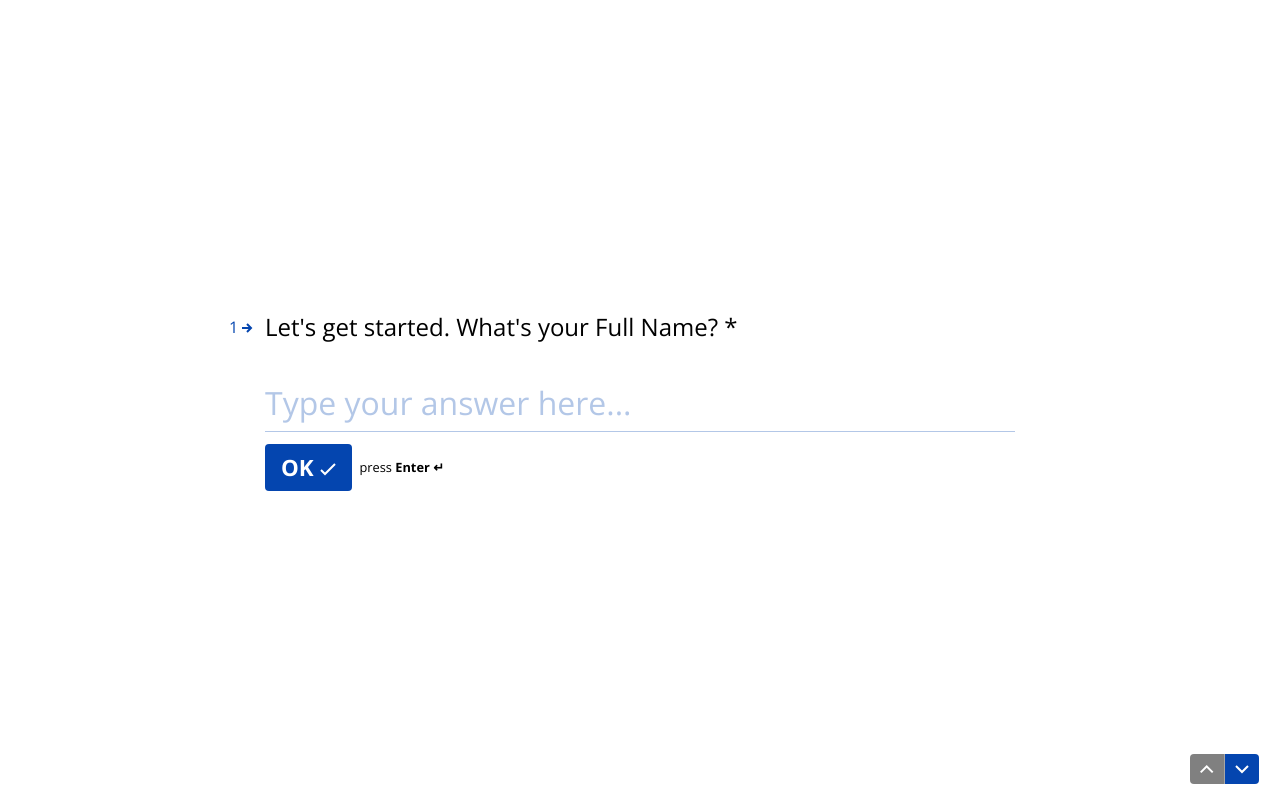
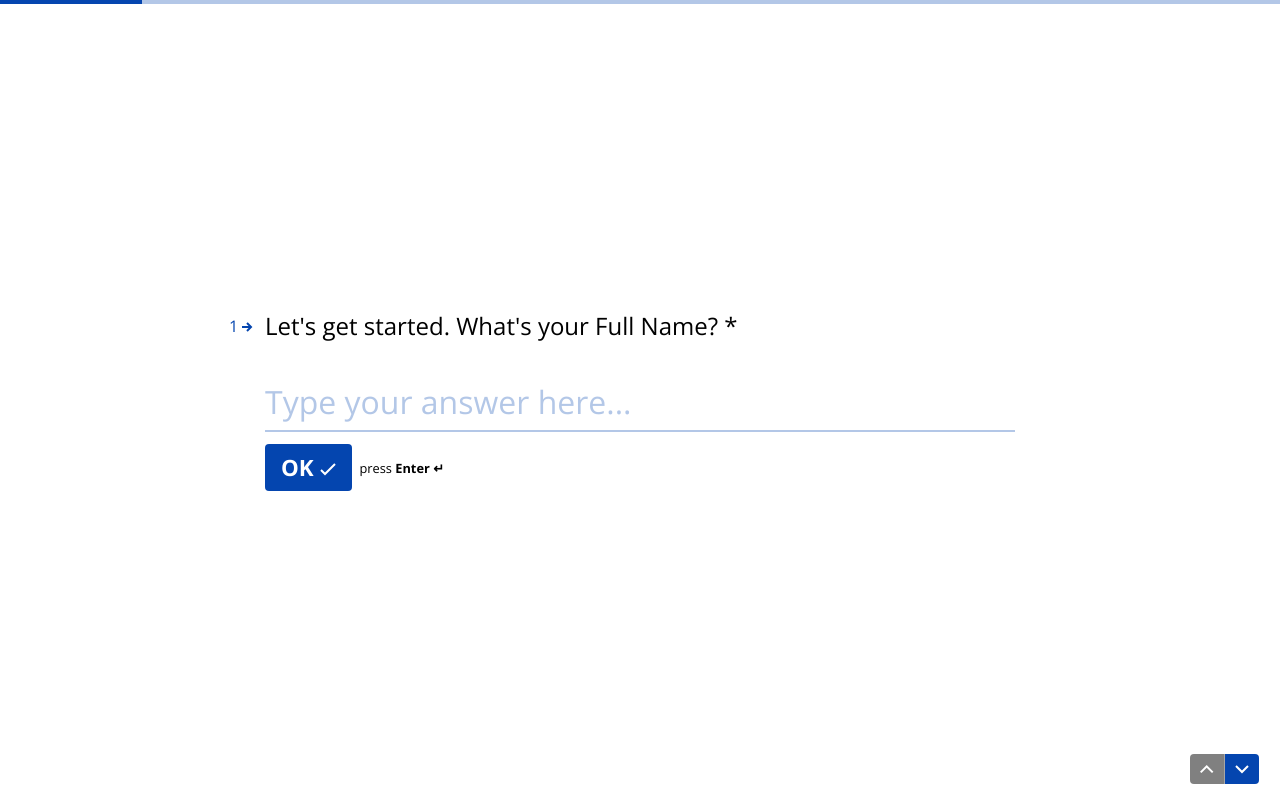
Before and after one commit to tahseenio/typeform-clone, a React (Create React App) app: page / in a window 1280 px wide. Both pictures are taken after a click on the button "Apply Now". Built offline with nearby package versions, Linux system fonts and the light colour scheme.

Commit message:
added progress bar

```diff
--- a/src/components/MyForm.tsx
+++ b/src/components/MyForm.tsx
@@ -1,14 +1,10 @@
 // TODO
 // progress bar up top
-// exit and enter animations
-// press enter and press enter issues on textarea issue
 // error states (like for #6)
 // upload state for resume
-// FInd out why nav buttons are grey when they are going disabled to usable
-// make animations go in reverse when going back
-// allow enter in textare to create line break
-// fix layout shift change when focusing input
-// create controlled input
+// remove 'any' types
+// BUG If form is not done in order then there will be issues tracking question answers.
+///// FIX the question answers array push and update methods
 
 import Navigation from './Navigation';
 import { useFormContext } from '../context/FormContextProvider';
@@ -18,6 +14,7 @@ import InputQuestion from './InputQuestion';
 import TextAreaQuestion from './TextAreaQuestion';
 import ResumeQuestion from './ResumeQuestion';
 import Results from './Results';
+import ProgressBar from './ProgressBar';
 
 const MyForm = () => {
   const { tab, formData } = useFormContext();
@@ -40,7 +37,7 @@ const MyForm = () => {
         <InputQuestion
           number={2}
           question={`Thanks ${
-            formData[0]?.Q1.split(' ')[0] ?? ''
+            formData[0]?.Q1?.split(' ')[0] ?? ''
           }. What's your email address?`}
           key={2}
         />
@@ -123,6 +120,7 @@ const MyForm = () => {
 
   return (
     <div className='container'>
+      <ProgressBar />
       <Navigation />
       <AnimatePresence exitBeforeEnter={true}>
         {pages.map((item) => {
--- /dev/null
+++ b/src/components/ProgressBar.tsx
@@ -0,0 +1,22 @@
+import { motion } from 'framer-motion';
+import { useFormContext } from '../context/FormContextProvider';
+
+const ProgressBar = () => {
+  const { tab } = useFormContext();
+
+  return (
+    <>
+      {tab !== 0 && tab !== 10 ? (
+        <div className='progress-bar'>
+          <motion.div
+            layoutId='progress'
+            className='progress-bar--actual-progress'
+            style={{ width: `calc(${(tab / 9) * 100}%)` }}
+          ></motion.div>
+        </div>
+      ) : null}
+    </>
+  );
+};
+
+export default ProgressBar;
--- a/src/components/TextAreaQuestion.tsx
+++ b/src/components/TextAreaQuestion.tsx
@@ -21,7 +21,6 @@ const TextAreaQuestion = ({
   helperText = 'Enter ↵',
 }: Props) => {
   const buttonRef = useRef<HTMLButtonElement | null>(null);
-  const textAreaRef = useRef<HTMLTextAreaElement | null>(null);
 
   const { formData, setFormData, tab, setTab, isReversed, setIsReversed } =
     useFormContext();
@@ -38,6 +37,7 @@ const TextAreaQuestion = ({
 
   const keyHandler = useCallback(
     (e: KeyboardEvent) => {
+      if (e.shiftKey === true) return;
       if (tab === 9) {
         if (e.ctrlKey === true) {
           buttonRef.current?.click();
@@ -63,8 +63,20 @@ const TextAreaQuestion = ({
 
   const { register, handleSubmit } = useForm<any>();
   const onSubmit = (data: any) => {
-    console.log('data', data);
-    setFormData([...formData, { ...data }]);
+    if (!!formData[number - 1]) {
+      console.log('it exists');
+      const newArr = formData.map((item) => {
+        if (item[`Q${number}`]) {
+          return {
+            ...data,
+          };
+        } else return item;
+      });
+      setFormData(newArr);
+    } else {
+      console.log('new value');
+      setFormData([...formData, { ...data }]);
+    }
   };
 
   return (
--- a/src/context/FormContextProvider.tsx
+++ b/src/context/FormContextProvider.tsx
@@ -6,11 +6,6 @@ export interface ContextProps {
   setIsReversed: React.Dispatch<React.SetStateAction<boolean>>;
   formData: any[];
   setFormData: React.Dispatch<React.SetStateAction<any[]>>;
-}
-
-interface pageProps {
-  number: string;
-  page: JSX.Element;
 }
 
 export interface ProviderProps {
--- a/src/index.css
+++ b/src/index.css
@@ -59,7 +59,7 @@ input {
 .textarea {
   outline: none;
   border: none;
-  border-bottom: 1px solid var(--light-blue);
+  border-bottom: 2px solid var(--light-blue);
   color: var(--blue);
   width: 100%;
   resize: none;
@@ -78,7 +78,7 @@ input {
   font-size: 2rem;
   line-height: 3.5rem;
   border: none;
-  border-bottom: 1px solid var(--light-blue);
+  border-bottom: 2px solid var(--light-blue);
   color: var(--blue);
   width: 100%;
   margin: 32px 0 12px 0;
@@ -155,6 +155,7 @@ input {
 }
 
 .container {
+  position: relative;
   min-height: 100vh;
   display: flex;
   flex-direction: column;
@@ -250,3 +251,22 @@ Navigation
   border-top-right-radius: 4px;
   border-bottom-right-radius: 4px;
 }
+
+/*
+
+Progress Bar
+
+*/
+
+.progress-bar {
+  position: absolute;
+  top: 0;
+  background-color: var(--light-blue);
+  width: 100%;
+  height: 4px;
+}
+
+.progress-bar--actual-progress {
+  height: 100%;
+  background-color: var(--blue);
+}
```
Also changed, not shown: src/hooks/useCheckPressEnter.tsx (renamed from src/components/hooks/useCheckPressEnter.tsx).
